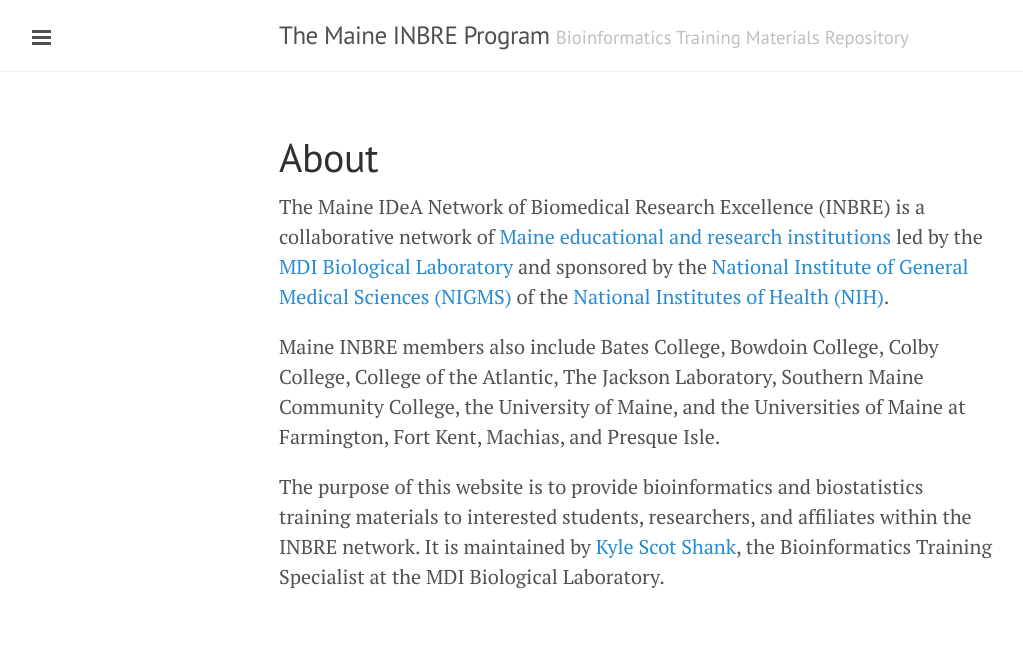
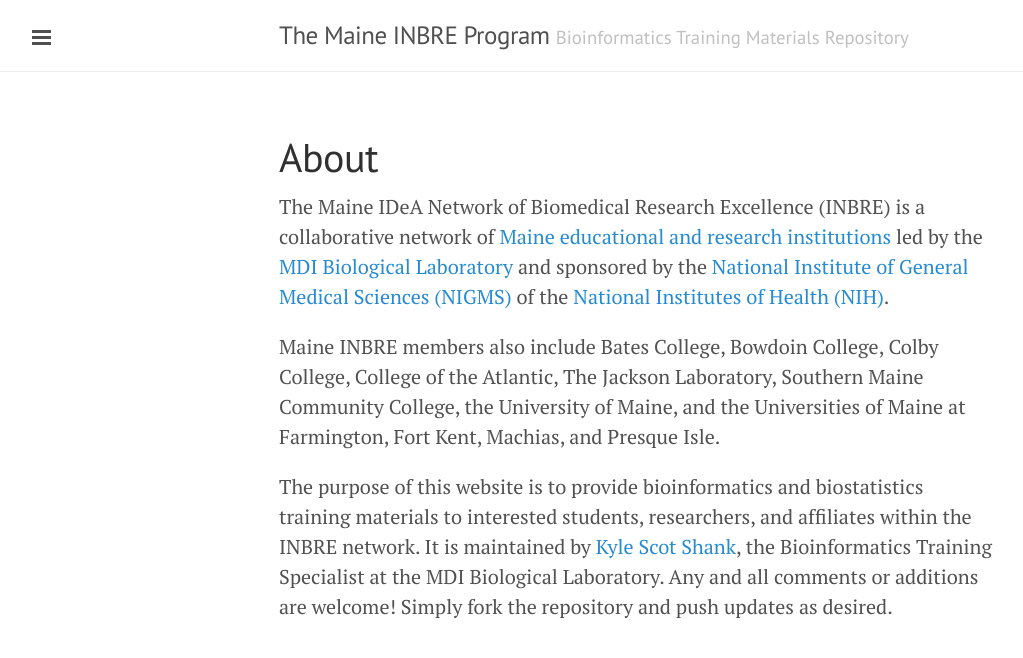
Before and after one commit to MaineINBRE/maineinbre.github.io, a Jekyll site: the page built from about.md, in a window 1280 px wide. Shown: the top 658 px of the page, without its empty margins (1-1024 px from the left). Built offline with Jekyll 4.4.1, drawn with Linux system fonts in a browser that asks for light colours.

Commit message:
Initial Commit

```diff
--- a/about.md
+++ b/about.md
@@ -7,4 +7,4 @@
 
 Maine INBRE members also include Bates College, Bowdoin College, Colby College, College of the Atlantic, The Jackson Laboratory, Southern Maine Community College, the University of Maine, and the Universities of Maine at Farmington, Fort Kent, Machias, and Presque Isle.
 
-The purpose of this website is to provide bioinformatics and biostatistics training materials to interested students, researchers, and affiliates within the INBRE network. It is maintained by [Kyle Scot Shank](https://kylescotshank.github.io), the Bioinformatics Training Specialist at the MDI Biological Laboratory.
+The purpose of this website is to provide bioinformatics and biostatistics training materials to interested students, researchers, and affiliates within the INBRE network. It is maintained by [Kyle Scot Shank](https://kylescotshank.github.io), the Bioinformatics Training Specialist at the MDI Biological Laboratory. Any and all comments or additions are welcome! Simply fork the repository and push updates as desired.
```
